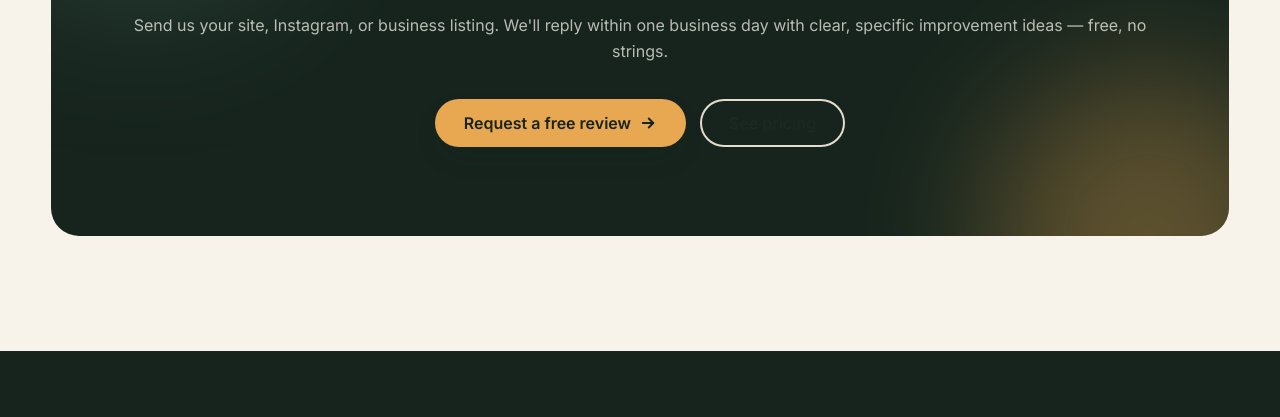
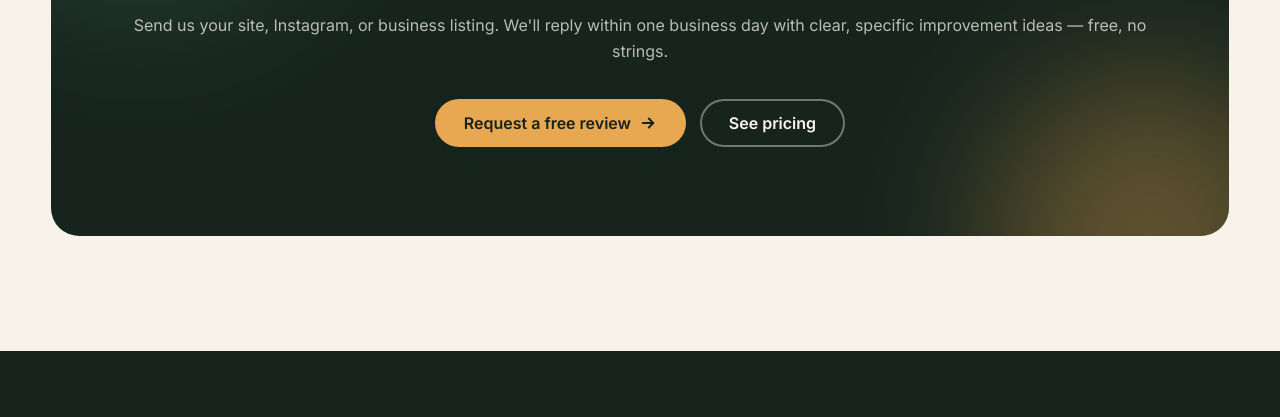
Before and after one commit to jramis11/Neighbor-Web-Co, a plain HTML site: page index.html in a window 1280 px wide. Shown: the part 4947-5364 px from the top of the page. Drawn offline with Linux system fonts and the light colour scheme.

Commit message:
text color

```diff
--- a/css/styles.css
+++ b/css/styles.css
@@ -654,6 +654,8 @@ h3 { font-size: clamp(1.2rem, 2vw, 1.45rem); }
 .cta-band h2 { color: var(--cream); position: relative; z-index: 1; max-width: 640px; margin-inline: auto; }
 .cta-band p { color: rgba(250,246,239,0.72); margin-top: 1rem; position: relative; z-index: 1; }
 .cta-band .cta-row { display: flex; flex-wrap: wrap; gap: 0.9rem; justify-content: center; margin-top: 2.2rem; position: relative; z-index: 1; }
+.cta-band .btn-secondary { color: var(--cream); box-shadow: inset 0 0 0 2px rgba(250,246,239,0.4); }
+.cta-band .btn-secondary:hover { box-shadow: inset 0 0 0 2px var(--amber); }
 
 /* ---------- Footer ---------- */
 .site-footer { background: var(--green-950); color: rgba(250,246,239,0.75); padding: clamp(3.5rem, 7vw, 5.5rem) 0 2rem; margin-top: 0; }
```
Also changed, not shown: 1 other file.
